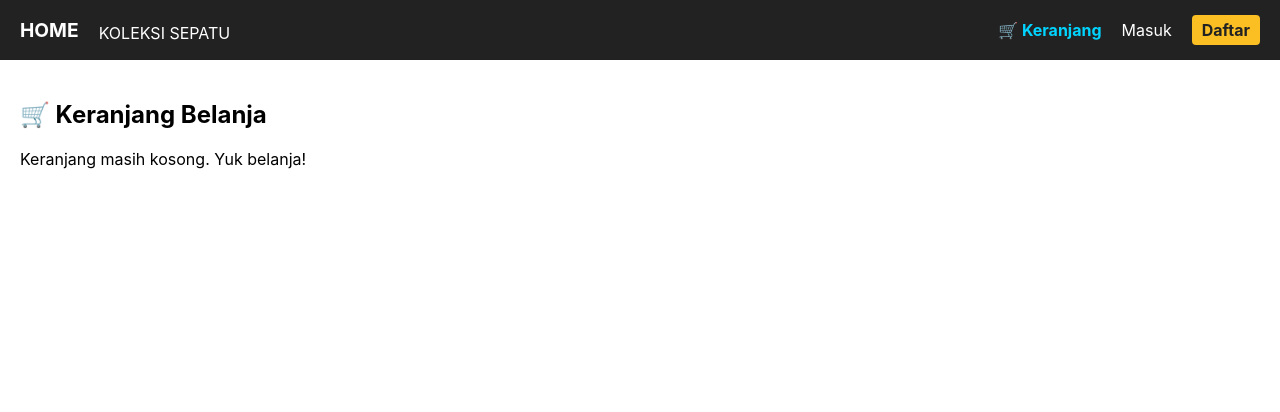
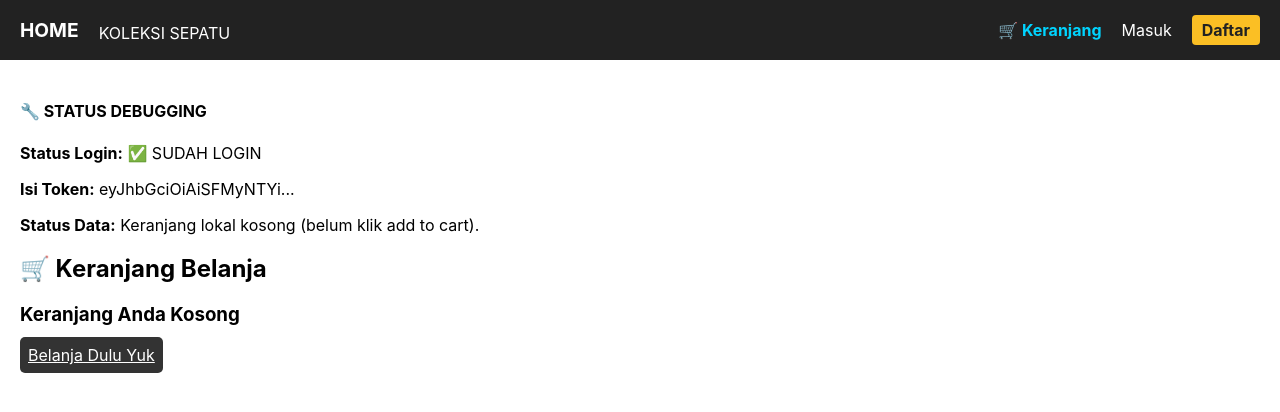
Before and after one commit to DIAZ9797/shoe-store-fullstack, a React (Create React App) app in the folder shoe-store/: page /cart in a window 1280 px wide. Shown: the top 412 px of the page. Built offline with nearby package versions, Linux system fonts and the light colour scheme; sample sign-in values are in the browser's storage.

Commit message:
Pasang debug mode di Cart

```diff
--- a/shoe-store/src/pages/Cart.js
+++ b/shoe-store/src/pages/Cart.js
@@ -1,41 +1,41 @@
 import React, { useState, useEffect } from "react";
-import { Navigate } from "react-router-dom";
+import { Link } from "react-router-dom";
 
 const Cart = () => {
-  // Cek apakah ada Token tersimpan
+  // 1. AMBIL TOKEN (TAPI JANGAN DIUSIR KALAU GAK ADA)
   const token = localStorage.getItem("token");
+  const userInfo = localStorage.getItem("userInfo");
 
-  // Logic Pengusiran: Kalau tidak ada token, jangan tampilkan halaman
-  if (!token) {
-    return <Navigate to="/login" replace />;
-  }
+  const [cartItems, setCartItems] = useState([]);
+  const [debugMsg, setDebugMsg] = useState("Menunggu data...");
 
-  // --- Kalau lolos (ada token), baru jalankan kode di bawah ini ---
-
-  // eslint-disable-next-line react-hooks/rules-of-hooks
-  const [cartItems, setCartItems] = useState([]);
-
-  // eslint-disable-next-line react-hooks/rules-of-hooks
   useEffect(() => {
-    // Ambil data keranjang dari LocalStorage
+    // Logika Fetch Data
     const storedCart = JSON.parse(localStorage.getItem("cart")) || [];
 
     if (storedCart.length === 0) {
       setCartItems([]);
+      setDebugMsg("Keranjang lokal kosong (belum klik add to cart).");
       return;
     }
 
-    // Ambil detail produk dari server
+    setDebugMsg(
+      `Sedang mengambil data produk... (IDs: ${storedCart.join(", ")})`,
+    );
+
     fetch("https://backend-toko-sepatu.vercel.app/api/products")
       .then((res) => res.json())
       .then((products) => {
-        // Filter hanya produk yang ada di keranjang
         const cartProducts = products.filter((product) =>
           storedCart.includes(product._id),
         );
         setCartItems(cartProducts);
+        setDebugMsg("Data berhasil dimuat!");
       })
-      .catch((err) => console.error(err));
+      .catch((err) => {
+        console.error(err);
+        setDebugMsg("Gagal koneksi ke Backend: " + err.message);
+      });
   }, []);
 
   const removeFromCart = (id) => {
@@ -45,12 +45,33 @@ const Cart = () => {
     localStorage.setItem("cart", JSON.stringify(newIds));
   };
 
+  // --- TAMPILAN (TANPA PENGUSIRAN) ---
   return (
     <div className="container mt-5">
+      {/* KOTAK DEBUG (UNTUK CEK STATUS) */}
+      <div className="alert alert-warning">
+        <h4 className="fw-bold">🔧 STATUS DEBUGGING</h4>
+        <p>
+          <strong>Status Login:</strong>{" "}
+          {token ? "✅ SUDAH LOGIN" : "❌ BELUM TERDETEKSI"}
+        </p>
+        <p>
+          <strong>Isi Token:</strong>{" "}
+          {token ? token.substring(0, 20) + "..." : "KOSONG"}
+        </p>
+        <p>
+          <strong>Status Data:</strong> {debugMsg}
+        </p>
+      </div>
+
       <h2 className="mb-4">🛒 Keranjang Belanja</h2>
+
       {cartItems.length === 0 ? (
-        <div className="alert alert-info">
-          Keranjang masih kosong. Yuk belanja!
+        <div className="text-center py-5">
+          <h3>Keranjang Anda Kosong</h3>
+          <Link to="/products" className="btn btn-dark mt-3">
+            Belanja Dulu Yuk
+          </Link>
         </div>
       ) : (
         <div className="row">
@@ -63,16 +84,16 @@ const Cart = () => {
                   alt={item.name}
                   style={{ height: "200px", objectFit: "cover" }}
                 />
-                <div className="card-body d-flex flex-column">
+                <div className="card-body">
                   <h5 className="card-title">{item.name}</h5>
                   <p className="card-text fw-bold text-danger">
                     Rp {item.price.toLocaleString()}
                   </p>
                   <button
-                    className="btn btn-outline-danger mt-auto"
+                    className="btn btn-outline-danger w-100"
                     onClick={() => removeFromCart(item._id)}
                   >
-                    Hapus Barang
+                    Hapus
                   </button>
                 </div>
               </div>
```
